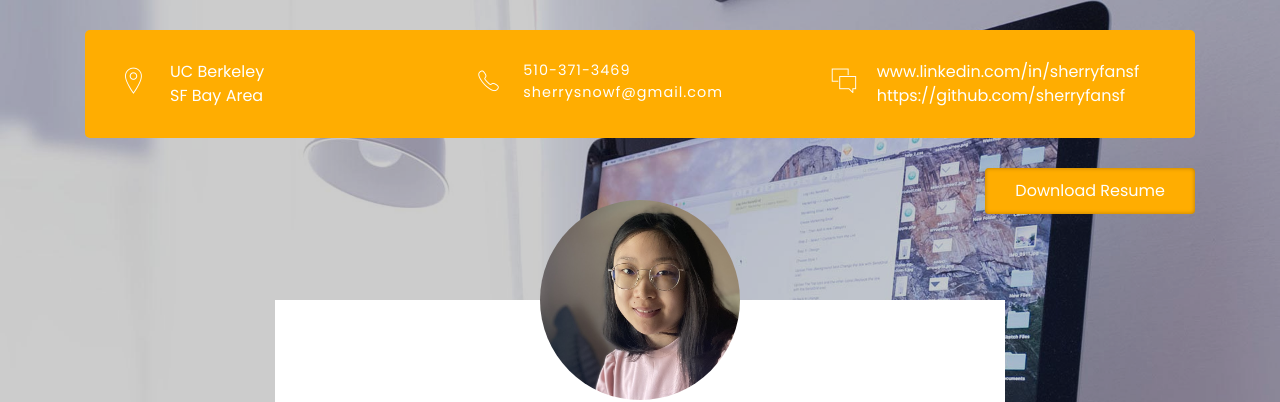
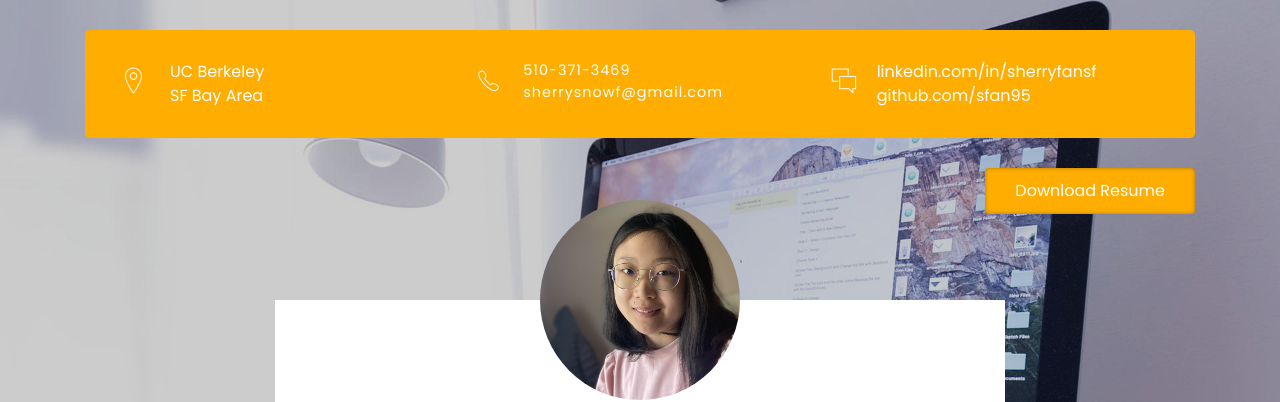
Before and after one commit to berlin-with0ut-return/sfan95.github.io, a plain HTML site: page index.html in a window 1280 px wide. Shown: the top 402 px of the page. Drawn offline with Linux system fonts and the light colour scheme; files whose address does not match are found by name.

Commit message:
color fixes

```diff
--- a/01-cv-portfolio/css/styles.css
+++ b/01-cv-portfolio/css/styles.css
@@ -58,7 +58,7 @@ a, button{ display: inline-block; text-decoration: none; color: inherit; line-he
 
 a:focus, a:active, a:hover,
 button:focus, button:active, button:hover,
-a b.light-color:hover{ text-decoration: none; color: #FFA804; }
+a b.light-color:hover{ text-decoration: none; color: #f7ca77; }
 
 b{ font-weight: 600; }
 
--- a/index.html
+++ b/index.html
@@ -54,8 +54,8 @@
 						<div class="info">
 							<i class="icon ion-ios-chatboxes-outline"></i>
 							<div class="right-area">
-								<h5>www.linkedin.com/in/sherryfansf</h5>
-								<h5>https://github.com/sherryfansf</h6>
+								<a href="https://www.linkedin.com/in/sherryfansf/"><h5>linkedin.com/in/sherryfansf</h5></a>
+								<a href="https://github.com/sfan95"><h5>github.com/sfan95</h5></a>
 							</div><!-- right-area -->
 						</div><!-- info -->
 					</div><!-- col-sm-4 -->
```
